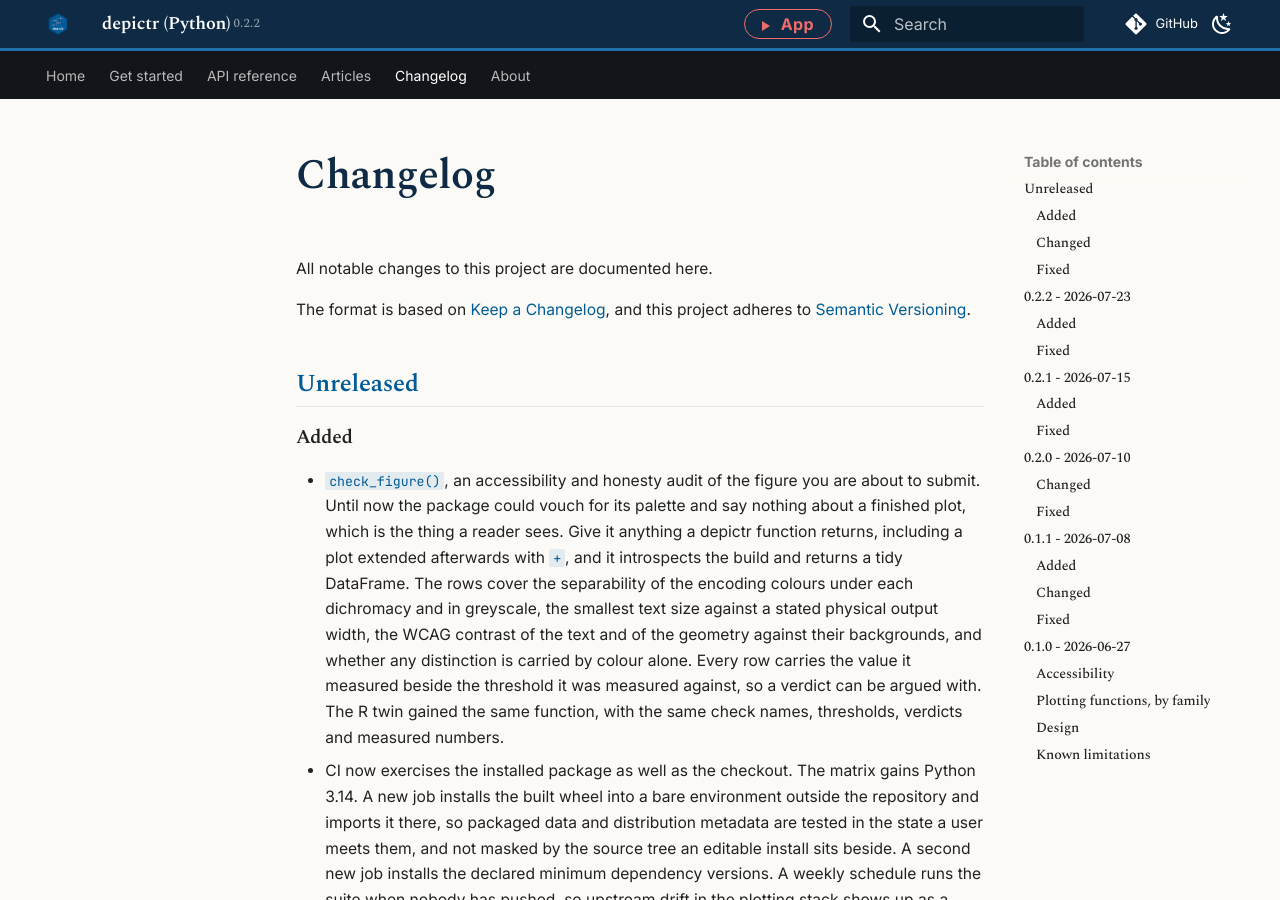
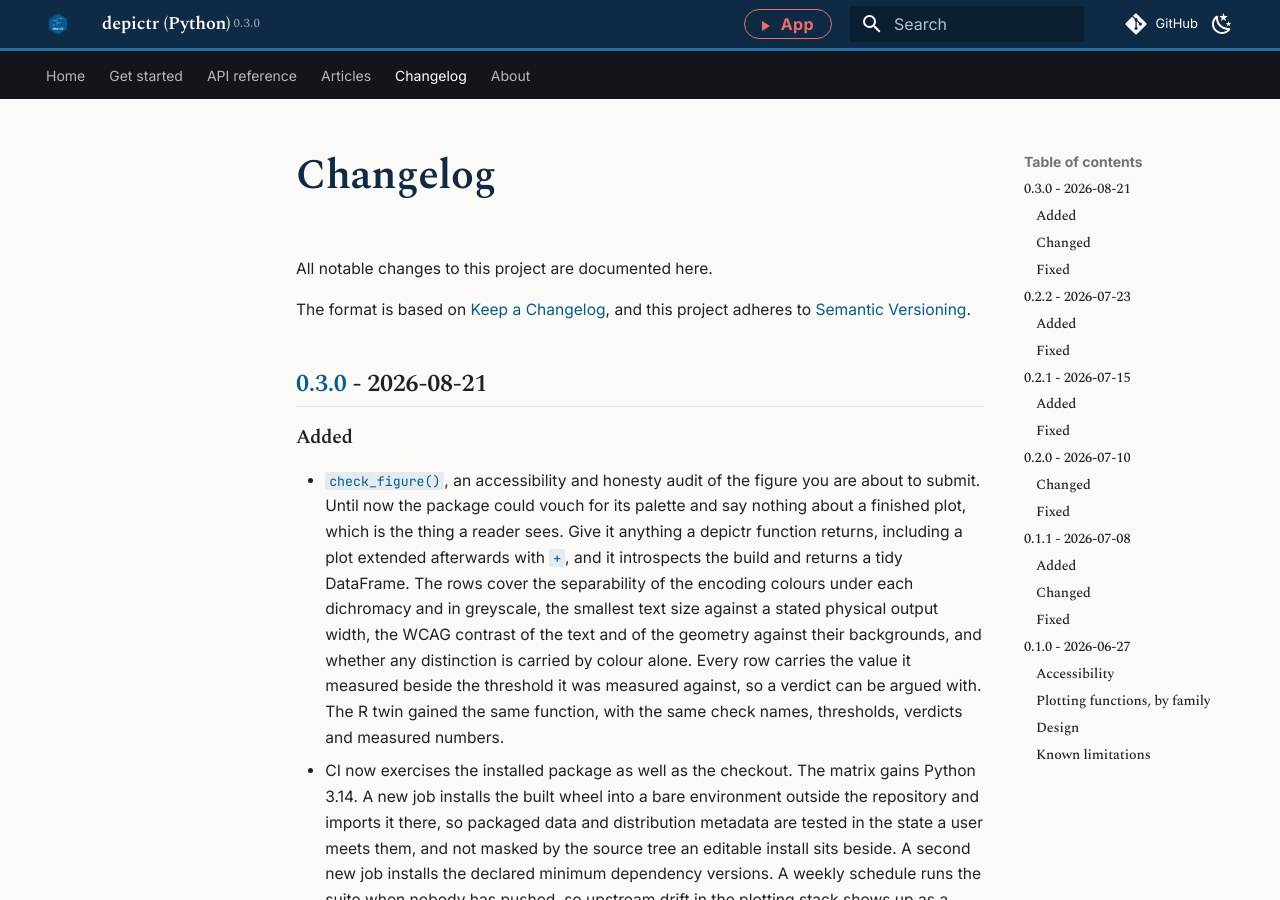
Before and after one commit to pablobernabeu/depictr-py, an MkDocs documentation site: the page built from docs/changelog.md, in a window 1280 px wide and 900 px high. Built offline with MkDocs 1.6.1 and Material for MkDocs 9.7.7, drawn with Linux system fonts in a browser that asks for light colours; comment, search, counter and statistics services are not loaded.

Commit message:
Prepare 0.3.0 for PyPI, and pin the build backend
Version 0.3.0 across the single source, the version chip, the citation and the
changelog.

The build backend is pinned to hatchling below 1.32, which emits
Metadata-Version 2.5 where twine 6.2.0 accepts nothing above 2.4. The publish
workflow gates publishing behind twine check, so the release would have stopped
there for a reason unconnected to any source change.

Co-Authored-By: Claude Opus 5 <noreply@anthropic.com>

```diff
--- a/CHANGELOG.md
+++ b/CHANGELOG.md
@@ -5,7 +5,7 @@ All notable changes to this project are documented here.
 The format is based on [Keep a Changelog](https://keepachangelog.com/en/1.1.0/),
 and this project adheres to [Semantic Versioning](https://semver.org/spec/v2.0.0.html).
 
-## [Unreleased]
+## [0.3.0] - 2026-08-21
 
 ### Added
 
@@ -299,7 +299,8 @@ The functions fall into nine families.
   `lme4::allFit`), `k_diagnostic`, `palette_preview`, `model_fit_table` and
   `ts_forecast`.
 
-[Unreleased]: https://github.com/pablobernabeu/depictr-py/compare/v0.2.2...HEAD
+[Unreleased]: https://github.com/pablobernabeu/depictr-py/compare/v0.3.0...HEAD
+[0.3.0]: https://github.com/pablobernabeu/depictr-py/compare/v0.2.2...v0.3.0
 [0.2.2]: https://github.com/pablobernabeu/depictr-py/compare/v0.2.1...v0.2.2
 [0.2.1]: https://github.com/pablobernabeu/depictr-py/compare/v0.2.0...v0.2.1
 [0.2.0]: https://github.com/pablobernabeu/depictr-py/compare/v0.1.1...v0.2.0
--- a/mkdocs.yml
+++ b/mkdocs.yml
@@ -125,4 +125,4 @@ nav:
 
 # The released version shown beside the title in the header (updated on release).
 extra:
-  version: "0.2.2"
+  version: "0.3.0"
--- a/pyproject.toml
+++ b/pyproject.toml
@@ -1,5 +1,9 @@
 [build-system]
-requires = ["hatchling"]
+# Pinned below 1.32 because hatchling 1.32.0 raised the emitted core metadata to
+# Metadata-Version 2.5, which the current twine cannot parse: "twine check" fails
+# with "2.5 is not a valid metadata version", and that check gates the publish
+# workflow. Raise the ceiling once twine accepts 2.5.
+requires = ["hatchling<1.32"]
 build-backend = "hatchling.build"
 
 [project]
--- a/src/depictr/__init__.py
+++ b/src/depictr/__init__.py
@@ -72,7 +72,7 @@ from .theme import (
 )
 from .timeseries import acf_plot, decompose_plot, seasonal_plot, timeseries_plot
 
-__version__ = "0.2.2"
+__version__ = "0.3.0"
 
 __all__ = [
     "__version__",
```
Also changed, not shown: 1 other file.
